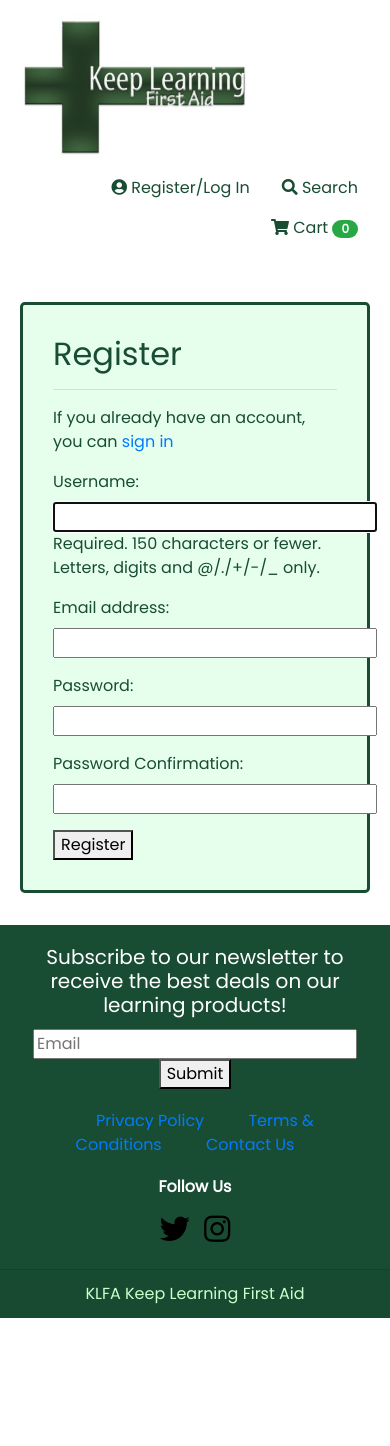
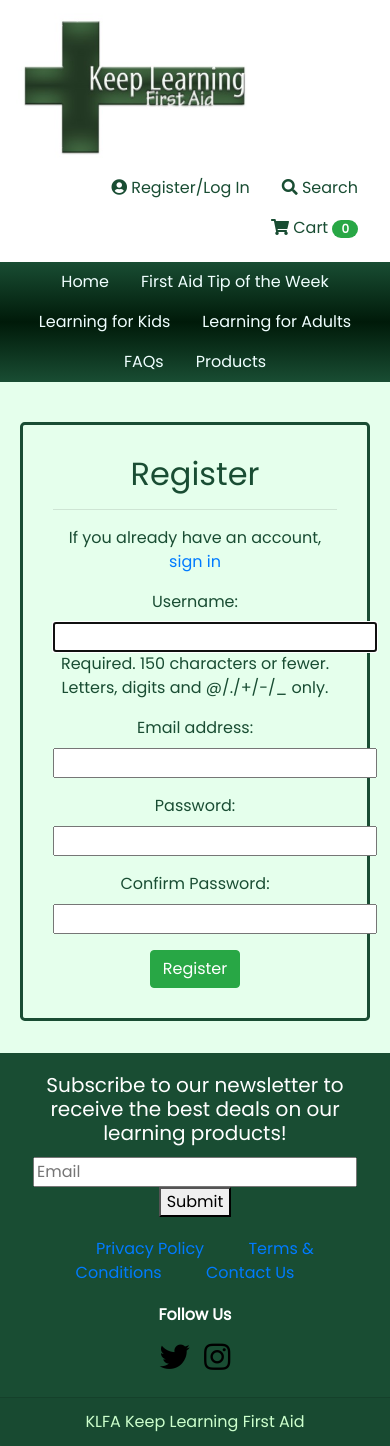
Before and after one commit to selinaerhabor/keep-learning-first-aid, a Django app: page /accounts/register/ in a window 390 px wide. Before the commit the page ends 1318 px from the top, so only its background shows below. Run offline with Django 3.2, Linux system fonts and the light colour scheme; some libraries are stand-ins or nearby versions.

Commit message:
Updated Accounts templates to ensure positioning of content are centered and are responsive on different screen sizes in order to enhance UX.

```diff
--- a/accounts/forms.py
+++ b/accounts/forms.py
@@ -10,7 +10,7 @@ class UserRegistrationForm(UserCreationForm):
         label="Password",
         widget=forms.PasswordInput)
     password2 = forms.CharField(
-        label="Password Confirmation",
+        label="Confirm Password",
         widget=forms.PasswordInput)
 
     class Meta:
--- a/accounts/templates/profile.html
+++ b/accounts/templates/profile.html
@@ -3,4 +3,6 @@
 {% block page_heading %}{{ user }}'s Profile{% endblock %}
 {% block document %}
     <p>{{ profile.email }}</p>
+    <li><a class="btn btn-info" href="{{ url 'password_reset' }}">Change Password</a></li>
+    <li><a class="nav-link nav-top" href="{% url 'logout' %}">Log out</a></li>
 {% endblock %}
--- a/accounts/templates/registration.html
+++ b/accounts/templates/registration.html
@@ -2,14 +2,43 @@
 {% block page_title %}Registration | Keep Learning First Aid{% endblock %}
 {% block page_heading %}Create An Account!{% endblock %}
 {% block document %}
-  <div class="jumbotron">
+  <header>
+    <nav class="nav-pages">
+      <ul class="nav justify-content-center">
+        <li class="nav-item">
+          <a class="nav-link nav-tab" href="{% url 'home' %}">Home</a>
+        </li>
+        <li class="nav-item">
+          <a class="nav-link nav-tab" href="{% url 'firstaidtipsoftheweek' %}">First Aid Tip of the Week</a>
+        </li>
+        <li class="nav-item">
+          <a class="nav-link nav-tab" href="{% url 'learningforkids' %}">Learning for Kids</a>
+        </li>
+        <li class="nav-item">
+          <a class="nav-link nav-tab" href="{% url 'learningforadults' %}">Learning for Adults</a>
+        </li>
+        <li class="nav-item">
+          <a class="nav-link nav-tab" href="{% url 'faqs' %}">FAQs</a>
+        </li>
+        <li class="nav-item">
+          <a class="nav-link nav-tab" href="{% url 'sale' %}">Products</a>
+        </li>
+      </ul>
+    </nav>
+  </header>
+  <div class="container-field bg">
+    <div class="row">
+      <div class="col-xs-8 col-sm-8 col-md-6 mx-auto">
+        <div class="jumbotron text-center">
         <h2>Register</h2>
         <hr>
-    <p>If you already have an account, you can <a href="{% url 'login' %}">sign in</a></p>
+        <p>If you already have an account, <a href="{% url 'login' %}">sign in</a></p>
         <form method ="POST">
           {% csrf_token %}
           {{ registration_form.as_p }}
-      <button type="submit">Register</button>
+          <button type="submit" class="btn btn-success">Register</button>
         </form>
       </div>
+    </div>
+  </div>
 {% endblock %}
--- a/accounts/urls.py
+++ b/accounts/urls.py
@@ -1,5 +1,5 @@
 from django.conf.urls import url, include
-from accounts.views import logout, login, registration, user_profile
+from accounts.views import logout, login, registration, profile
 from accounts import url_reset
 
 
@@ -7,6 +7,6 @@ urlpatterns = [
     url(r'^logout/$', logout, name="logout"),
     url(r'^login/$', login, name="login"),
     url(r'^register/$', registration, name="registration"),
-    url(r'^user/$', user_profile, name="user_profile"),
+    url(r'^user/$', profile, name="profile"),
     url(r'^password_reset/', include(url_reset))
 ]
--- a/accounts/views.py
+++ b/accounts/views.py
@@ -1,6 +1,7 @@
 from django.shortcuts import render, redirect, reverse
 from django.contrib import auth, messages
 from accounts.forms import UserAccountForm, UserRegistrationForm
+from django.contrib.auth.views import password_reset, password_reset_done, password_reset_confirm, password_reset_complete
 
 
 #For Log out Tab
@@ -32,7 +33,5 @@ def registration(request):
     {"registration_form": registration_form})
 
 #For Profile
-def user_profile(request):
-    user_profile = AccountProfile()
-    return render(request, 'profile.html',
-    {"account_profile": account_profile})
+def profile(request):
+    return render(request, 'profile.html')
```
Also changed, not shown: accounts/templates/login.html (+33 -3 lines). Lines whose indentation alone changed are shown as unchanged.
